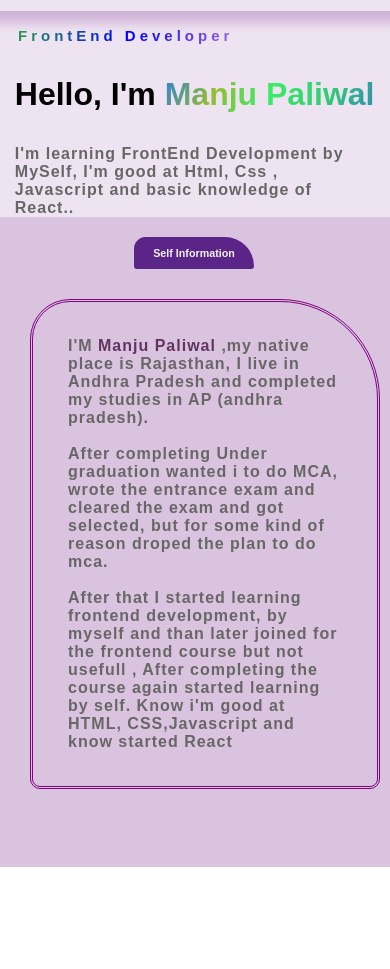
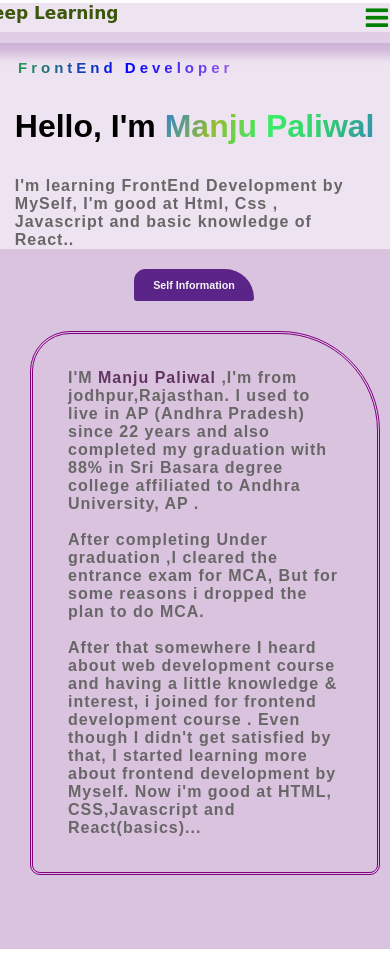
Before and after one commit to ManjuPaliwal/KeepLearning.github.io, a plain HTML site: page index.html in a window 390 px wide. Shown: the top 969 px of the page. Before the commit the page ends 887 px from the top, so only its background shows below. Drawn offline with Linux system fonts and the light colour scheme.

Commit message:
changes in about

```diff
--- a/index.html
+++ b/index.html
@@ -39,16 +39,15 @@
        <div class="aboutdiv2">
         <h6 class="flag" id="selfinfo">Self Information</h6>
       <div class="infodiv">
-        <p class="info">I'M <span> Manju Paliwal </span>,my native place is Rajasthan,
-          I live in Andhra Pradesh and completed my studies in AP
-        (andhra pradesh). <br><br> After completing Under graduation wanted i
-        to do MCA, wrote the entrance exam and cleared the exam and
-        got selected, but for some kind of reason droped the plan
-        to do mca.<br><br>After that  I started learning frontend development,
-          by myself and than later joined
-        for the frontend course but not usefull ,
-        After completing the course again started learning by self.
-        Know i'm good at HTML, CSS,Javascript and know started React
+        <p class="info">I'M <span> Manju Paliwal </span>,I'm from jodhpur,Rajasthan.
+          I used to  live in AP (Andhra Pradesh) since 22 years and
+          also completed my graduation with 88%  in Sri Basara degree college affiliated to Andhra University, AP
+        . <br><br> After completing Under graduation
+        ,I cleared the entrance exam for MCA, But for some reasons i dropped the plan
+        to do MCA.<br><br>After that somewhere I heard about web development course and
+        having a little knowledge & interest, i joined for frontend development course .
+        Even though I didn't get satisfied by that, I started learning more about frontend development by Myself.
+        Now i'm good at HTML, CSS,Javascript and  React(basics)...
         </p>
       </div>
     </div>
--- a/style.css
+++ b/style.css
@@ -132,10 +132,7 @@ p{
     color: rgb(104, 102, 102);
     letter-spacing: 1px;
 }
-/* #image{
-    position: relative;
-    right: 130px;
-} */
+
 .btn{
     width: 100px;
     padding: 10px 15px;
@@ -187,7 +184,7 @@ p{
 .aboutdiv{
     width: 1365px;
     height: 500px;
-     background-color:rgba(162, 110, 177, 0.411);
+    background-color:rgba(162, 110, 177, 0.411);
 }
 .aboutdiv2{
     width: 1365px;
@@ -238,6 +235,9 @@ p{
         /* width: 100%; */
         height: 100vh;
     }
+  .container{
+    margin-top: 2rem;
+  }
     .position{
         width: 450px;
         display: block;
@@ -265,6 +265,7 @@ p{
     display: block;
     position: relative;
     top: 1rem;
+    background-color: rgba(165, 111, 180, 0.185);
    }
    .logo{
     position:relative;
@@ -338,21 +339,12 @@ p{
    .bg12{
     display: none;
    }
-   /* #bg1{
 
-    height: 70vh;
-    background-color: rgba(0, 128, 0, 0.205);
-   }
-   #bg2{
-
-    height: 60vh;
-    background-color: rgba(0, 128, 0, 0.205);
-   } */
 .container,nav ,nav ul,.aboutdiv,.aboutdiv2{
     width: 450px;
 }
 .aboutdiv,.aboutdiv2{
-    height: 650px;
+    height: 700px;
 }
 .infodiv{
     width: 350px;
```
